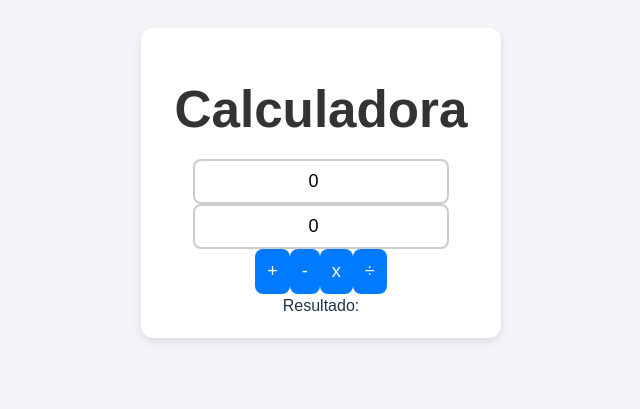
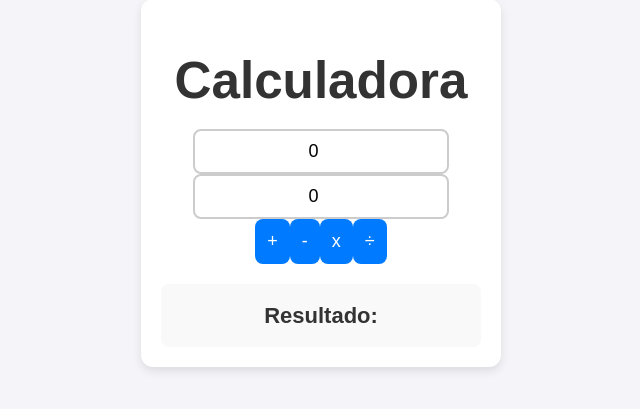
Before and after one commit to inesitalarr/Ejercicio-React-2025, a React (Vite) app: page / in a window 1280 px wide. Shown: the part 217-626 px from the top of the page, without its empty margins (319-959 px from the left). Built offline with nearby package versions, Linux system fonts and the light colour scheme.

Commit message:
add styling for result box in App.css

```diff
--- a/src/App.css
+++ b/src/App.css
@@ -55,3 +55,13 @@ button:hover {
 button.active {
   background: #28a745;
 }
+
+.result-box {
+  background: #f9f9f9;
+  padding: 15px;
+  border-radius: 8px;
+  font-size: 22px;
+  font-weight: bold;
+  margin-top: 20px;
+  color: #333;
+}
```
